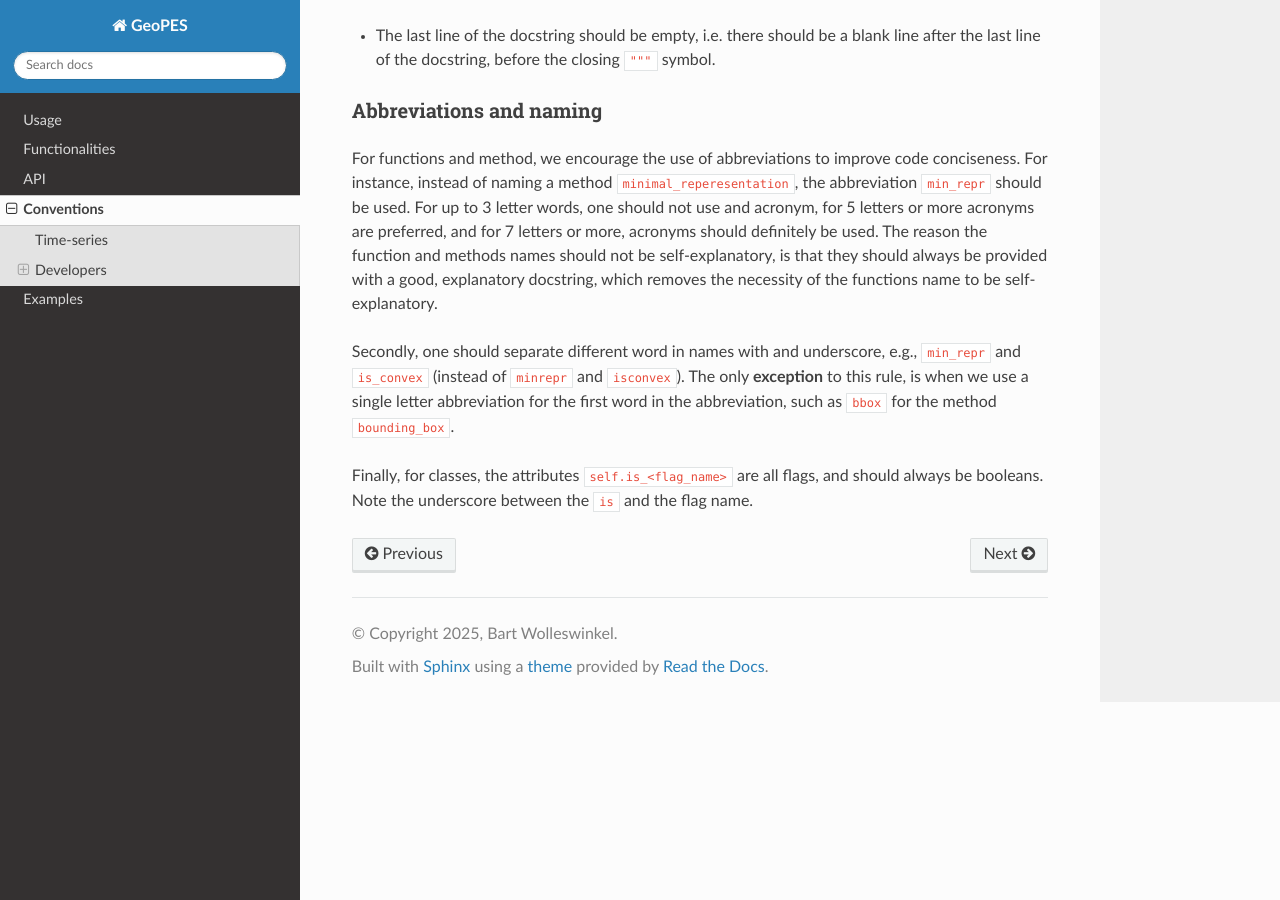
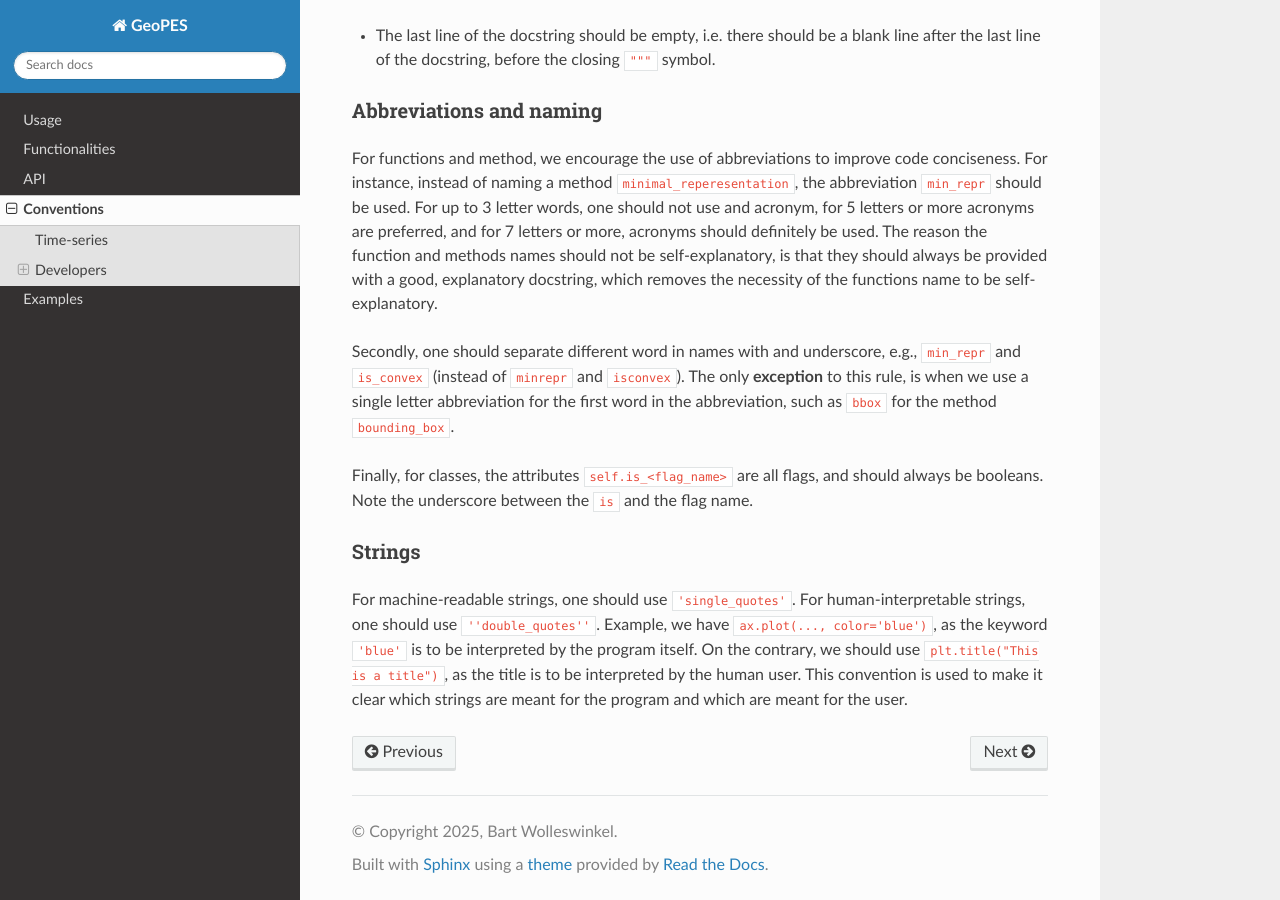
Before and after one commit to bwolleswinkel/geopes, a Sphinx documentation site: the page built from docs/source/conventions.rst, in a window 1280 px wide and 900 px high, scrolled down 1314 px. Built offline with Sphinx 7.4.7 and the Read the Docs theme 3.1.0, drawn with Linux system fonts in a browser that asks for light colours.

Commit message:
Added convention on strings and quotation marks

```diff
--- a/docs/source/conventions.rst
+++ b/docs/source/conventions.rst
@@ -58,3 +58,8 @@ For functions and method, we encourage the use of abbreviations to improve code
 Secondly, one should separate different word in names with and underscore, e.g., ``min_repr`` and ``is_convex`` (instead of ``minrepr`` and ``isconvex``). The only **exception** to this rule, is when we use a single letter abbreviation for the first word in the abbreviation, such as ``bbox`` for the method ``bounding_box``.
 
 Finally, for classes, the attributes ``self.is_<flag_name>`` are all flags, and should always be booleans. Note the underscore between the ``is`` and the flag name.
+
+Strings
+^^^^^^^
+
+For machine-readable strings, one should use ``'single_quotes'``. For human-interpretable strings, one should use ``''double_quotes''``. Example, we have ``ax.plot(..., color='blue')``, as the keyword ``'blue'`` is to be interpreted by the program itself. On the contrary, we should use ``plt.title("This is a title")``, as the title is to be interpreted by the human user. This convention is used to make it clear which strings are meant for the program and which are meant for the user.
```
